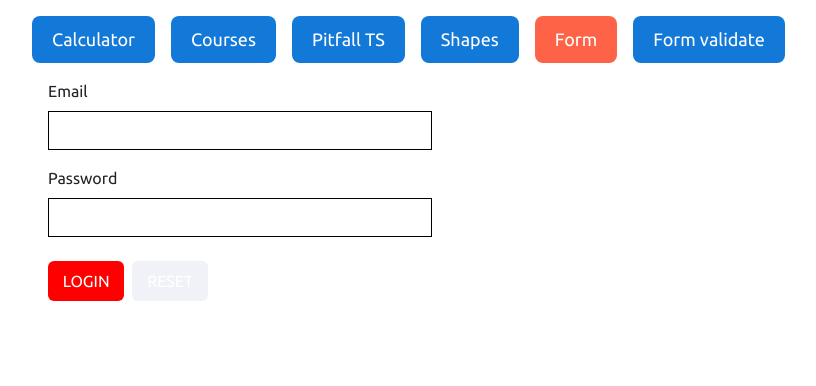
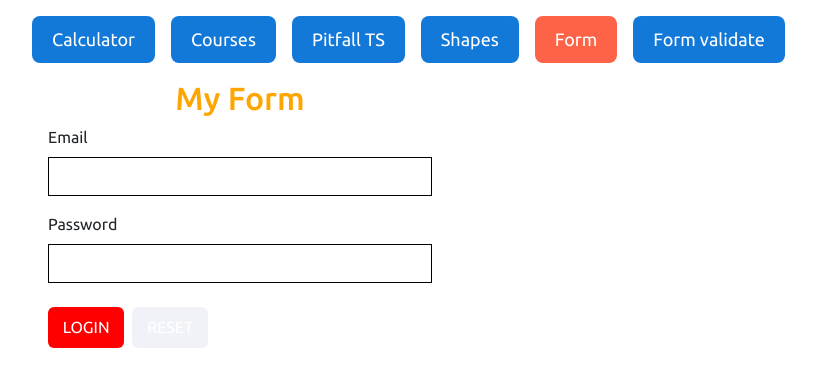
Before and after one commit to romannikiforov/react-dev_135, a React (Vite) app: page /form in a window 1280 px wide. Shown: the top 386 px of the page, without its empty margins (8-824 px from the left). Built offline with nearby package versions, Linux system fonts and the light colour scheme.

Commit message:
ready form variant 1

```diff
--- a/src/components/Form/index.tsx
+++ b/src/components/Form/index.tsx
@@ -1,26 +1,63 @@
-import { WrapForm, FormGroup, Label, Input, ButtonGroup, Button } from '@/styles/app'
+import { useRef, useState } from 'react';
+import { WrapForm, FormGroup, Label, Input, ButtonGroup, Button, Title, Spinner, FullSpinner } from '@/styles/app'
 
 
 const Form = () => {
+  const [loading, setLoading] = useState(false)
 
-  const handleSubmit = () => {
-    //todo
+  const emailRef = useRef<HTMLInputElement>(null)
+  const passwordRef = useRef<HTMLInputElement>(null)
+
+
+  const handleSubmit: React.FormEventHandler<HTMLFormElement> = async (e) => {
+    e.preventDefault();
+    const data = { email: '', password: '' }
+    if (emailRef.current) {
+      data.email = emailRef.current.value;
+    }
+    if (passwordRef.current) {
+      data.password = passwordRef.current.value;
+    }
+    setLoading(true);
+    await new Promise(r => setTimeout(r, 3000));
+    console.log(data)
+    setLoading(false);
+    if (emailRef.current) {
+      emailRef.current.value = '';
+    }
+    if (passwordRef.current) {
+      passwordRef.current.value = '';
+    }
   };
+
+  const resetHandle: React.MouseEventHandler<HTMLButtonElement> = e => {
+    if (!confirm("Are you sure ? ")) {
+      e.preventDefault();
+    }
+  }
+
+
   return (
+    <>
+      {loading && <FullSpinner />}
       <WrapForm onSubmit={handleSubmit}>
+        <Title>My Form</Title>
         <FormGroup>
           <Label htmlFor="email">Email</Label>
-        <Input name="email" />
+          <Input ref={emailRef} name="email" />
         </FormGroup>
         <FormGroup>
           <Label htmlFor="password">Password</Label>
-        <Input name="password" />
+          <Input ref={passwordRef} name="password" />
         </FormGroup>
         <ButtonGroup>
-        <Button type="submit" mr="0.5rem">Login</Button>
-        <Button type="reset">Reset</Button>
+          <Button type="submit" mr="0.5rem">
+            Login {loading && <Spinner />}
+          </Button>
+          <Button onClick={resetHandle} type="reset">Reset</Button>
         </ButtonGroup>
       </WrapForm>
+    </>
   );
 };
 
--- a/src/styles/app.tsx
+++ b/src/styles/app.tsx
@@ -1,5 +1,44 @@
 import styled from '@emotion/styled/macro';
+import { keyframes } from '@emotion/react'
 import * as colors from '@/styles/colors'
+import * as mq from '@/styles/mq'
+import { FaSpinner } from 'react-icons/fa';
+
+const spin = keyframes({
+    "0%": { transform: "rotate(0deg)" },
+    "100%": { transform: "rotate(360deg)" }
+})
+
+export const Spinner = styled(FaSpinner)({
+    display: "inline-block",
+    animation: `${spin} 1s linear infinite`
+});
+
+export function FullSpinner() {
+    return <div css={{
+        fontSize: "4rem",
+        height: "100vh",
+        display: "flex",
+        flexDirection: "column",
+        justifyContent: "center",
+        alignItems: "center"
+    }}><Spinner /></div>
+}
+
+export const Title = styled.h1({
+    textAlign: "center",
+    fontSize: "2rem",
+    color: colors.danger,
+
+    [mq.small]: {
+        color: colors.primary
+    },
+    [mq.medium]: {
+        color: colors.orange
+    },
+
+
+});
 
 
 export const WrapDiv = styled.div`
```
Lines whose indentation alone changed are shown as unchanged.
